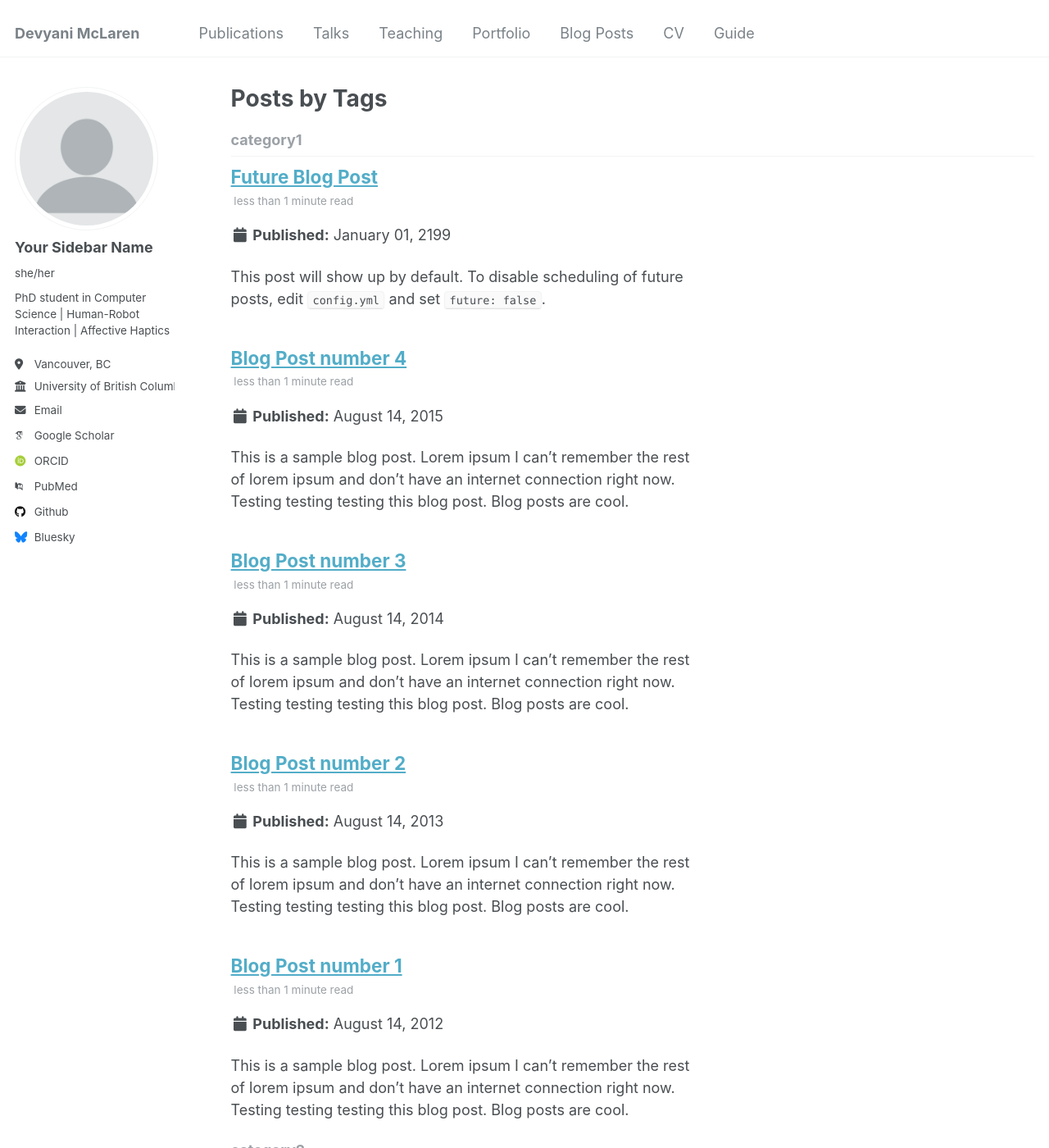
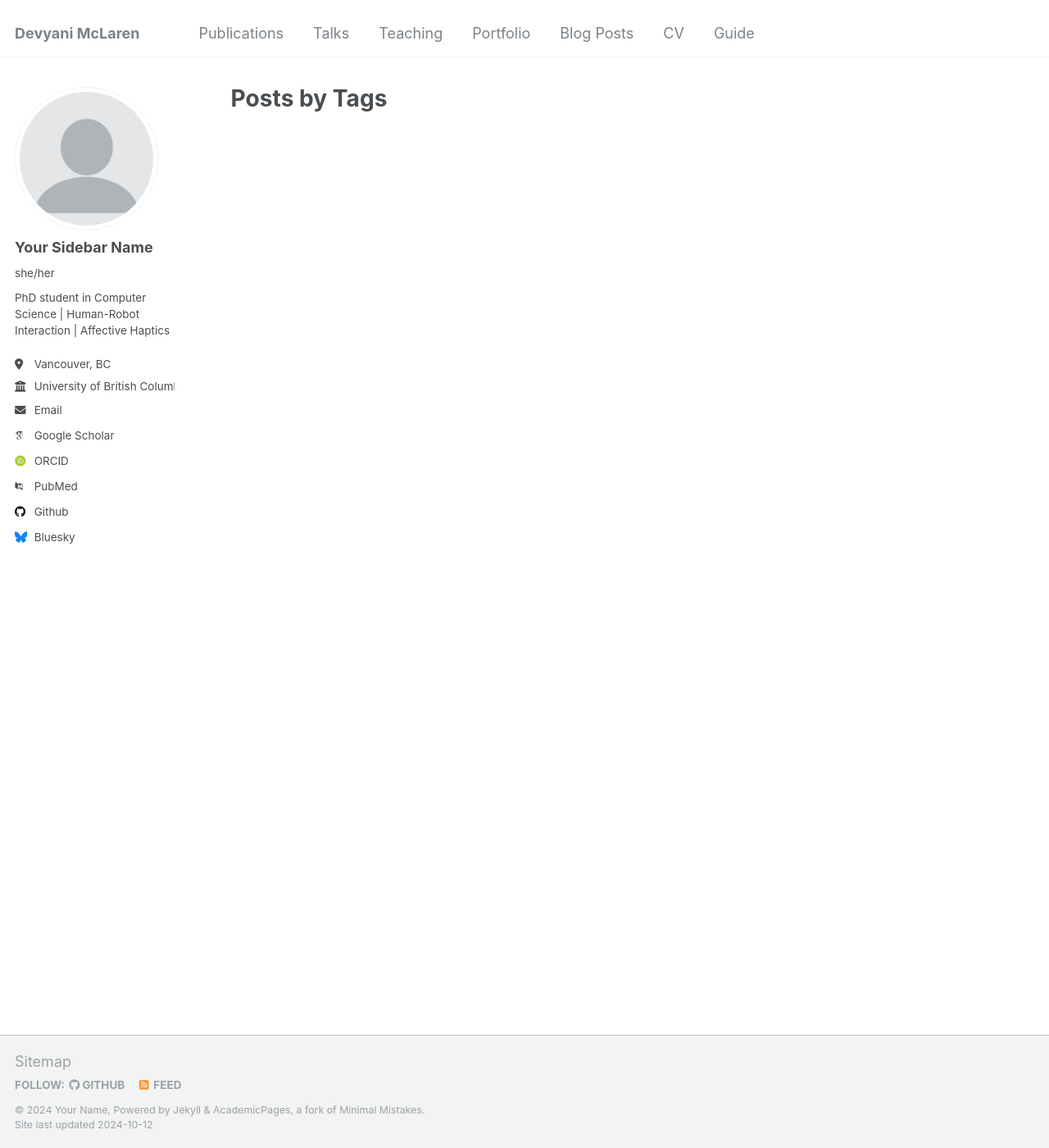
Before and after one commit to Dev-McL/Dev-McL.github.io, a Jekyll site: the page built from _pages/tag-archive.html, in a window 1280 px wide and 1400 px high. Shown: the whole window at 82% size. Built offline with Jekyll 4.4.1, drawn with Linux system fonts in a browser that asks for light colours; some web fonts are replaced; some of the changed text lies outside the part shown.

Commit message:
Your message describing the change

```diff
--- a/_posts/2012-08-14-blog-post-1.md
+++ /dev/null
@@ -1,20 +0,0 @@
----
-title: 'Blog Post number 1'
-date: 2012-08-14
-permalink: /posts/2012/08/blog-post-1/
-tags:
-  - cool posts
-  - category1
-  - category2
----
-
-This is a sample blog post. Lorem ipsum I can't remember the rest of lorem ipsum and don't have an internet connection right now. Testing testing testing this blog post. Blog posts are cool.
-
-Headings are cool
-======
-
-You can have many headings
-======
-
-Aren't headings cool?
-------
--- a/_posts/2013-08-14-blog-post-2.md
+++ /dev/null
@@ -1,20 +0,0 @@
----
-title: 'Blog Post number 2'
-date: 2013-08-14
-permalink: /posts/2013/08/blog-post-2/
-tags:
-  - cool posts
-  - category1
-  - category2
----
-
-This is a sample blog post. Lorem ipsum I can't remember the rest of lorem ipsum and don't have an internet connection right now. Testing testing testing this blog post. Blog posts are cool.
-
-Headings are cool
-======
-
-You can have many headings
-======
-
-Aren't headings cool?
-------
--- a/_posts/2014-08-14-blog-post-3.md
+++ /dev/null
@@ -1,20 +0,0 @@
----
-title: 'Blog Post number 3'
-date: 2014-08-14
-permalink: /posts/2014/08/blog-post-3/
-tags:
-  - cool posts
-  - category1
-  - category2
----
-
-This is a sample blog post. Lorem ipsum I can't remember the rest of lorem ipsum and don't have an internet connection right now. Testing testing testing this blog post. Blog posts are cool.
-
-Headings are cool
-======
-
-You can have many headings
-======
-
-Aren't headings cool?
-------
--- a/_posts/2199-01-01-future-post.md
+++ /dev/null
@@ -1,11 +0,0 @@
----
-title: 'Future Blog Post'
-date: 2199-01-01
-permalink: /posts/2012/08/blog-post-4/
-tags:
-  - cool posts
-  - category1
-  - category2
----
-
-This post will show up by default. To disable scheduling of future posts, edit `config.yml` and set `future: false`.
```
Also changed, not shown: _posts/2015-08-14-blog-post-4.md (deleted, +0 -20 lines), _posts/2024-10-10-shearsense-uist.md (+35 -0 lines).
